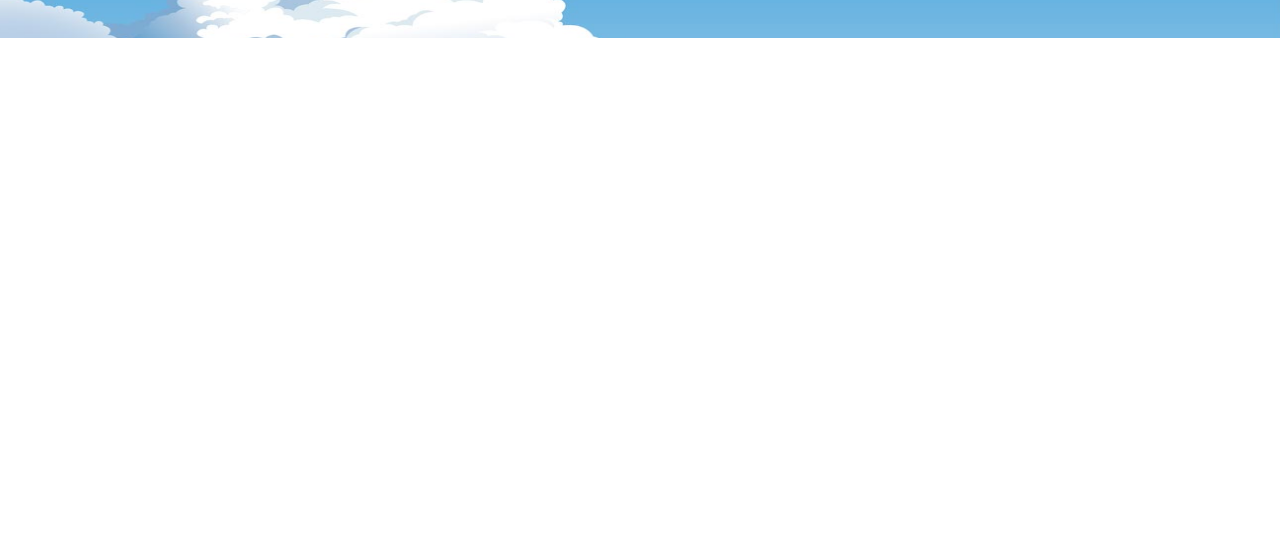
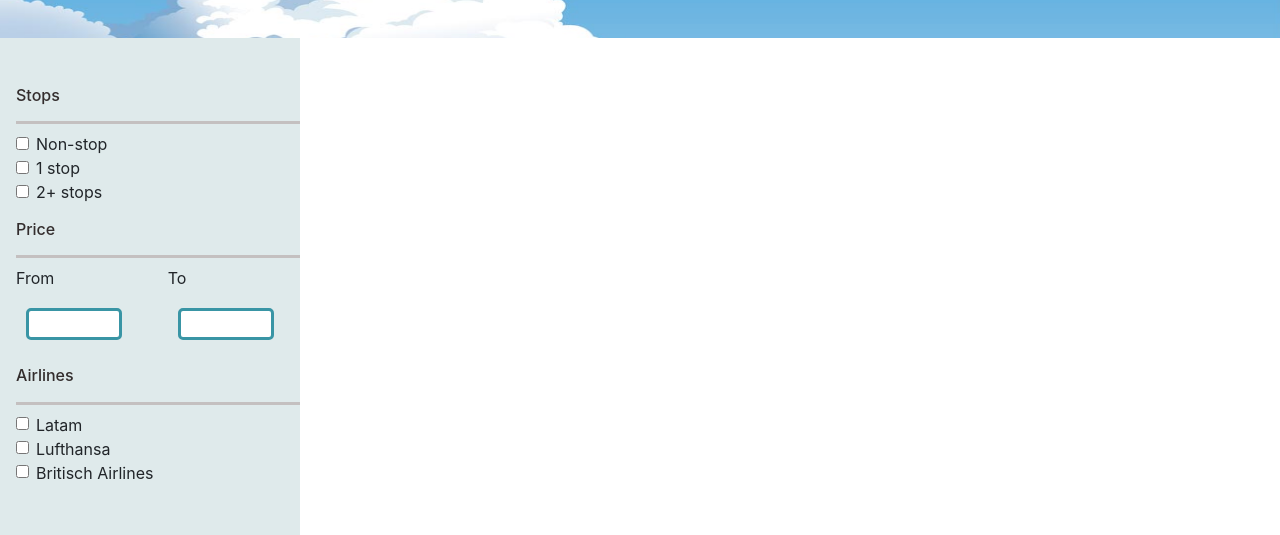
Before and after one commit to belcosta/Flight-with-us, a React (Create React App) app in the folder frontend/: page / in a window 1280 px wide. Shown: the part 255-790 px from the top of the page. Built offline with nearby package versions, Linux system fonts and the light colour scheme; no server answers.

Commit message:
Filterbar Component

```diff
--- a/frontend/src/App.jsx
+++ b/frontend/src/App.jsx
@@ -4,6 +4,7 @@ import "./App.css";
 import appContext from "./context";
 import FormDisplay from "./components/FormDisplay";
 import Results from "./components/Results";
+import Filterbar from "./components/Filterbar";
 
 function App() {
   const [search, setSearch] = useState({});
@@ -61,6 +62,7 @@ function App() {
     >
       <FormDisplay />
       {/* <Results /> */}
+      <Filterbar/>
     </appContext.Provider>
   );
 }
--- /dev/null
+++ b/frontend/src/components/Filterbar.jsx
@@ -0,0 +1,136 @@
+import React, { useContext, useState, useEffect } from "react";
+import Axios from "axios";
+import appContext from "../context";
+import "./filterbar.css";
+
+export default function Filterbar() {
+  const { filter, setFilter } = useContext(appContext);
+  const [stops, setStops] = useState({});
+  const [price, setPrice] = useState({ from: 0, to: 50000 });
+  const [companies, setCompanies] = useState([
+    "Latam",
+    "Lufthansa",
+    "Britisch Airlines",
+  ]);
+
+  //useEffect for companies -> for the Filter component
+
+  useEffect(() => {
+    Axios({
+      method: "GET",
+      url: "http://localhost:3500/flights/get/companies",
+    })
+      .then((res) => {
+        console.log(res);
+        setCompanies(res.data.companies);
+      })
+      .catch((err) => console.log(err));
+  }, []);
+
+  const getValueFilter = (e) => {
+    setFilter((prevFilter) => {
+      return { ...prevFilter, [e.target.name]: e.target.value };
+    });
+  };
+  return (
+    <appContext.Provider
+      value={{
+        filter,
+        setFilter,
+      }}
+    >
+      <form className="filter-block">
+        <div>
+          <div className="filter">
+            <h6>Stops</h6>
+            <div className="form-check">
+              <input
+                className="form-check-input"
+                id="noStop"
+                type="checkbox"
+                onClick={() => {
+                  setStops(0);
+                }}
+              />
+              <label className="form-check-label" htmlFor="noStop">
+                Non-stop
+              </label>
+            </div>
+            <div className="form-check">
+              <input
+                className="form-check-input"
+                id="1Stop"
+                type="checkbox"
+                onClick={() => {
+                  setStops(1);
+                }}
+              />
+              <label className="form-check-label" htmlFor="1Stop">
+                1 stop
+              </label>
+            </div>
+            <div className="form-check">
+              <input
+                className="form-check-input"
+                id="moreStops"
+                type="checkbox"
+                onClick={() => {
+                  setStops(2);
+                }}
+              />
+              <label className="form-check-label" htmlFor="moreStops">
+                2+ stops
+              </label>
+            </div>
+          </div>
+          <div className="filter">
+            <h6>Price</h6>
+            <div className="filter-price">
+              <div className="priceInput">
+                <label>From </label>
+                <input
+                  type="number"
+                  onClick={(e) => {
+                    e.preventDefault();
+                    setPrice({ from: e.target.value });
+                  }}
+                />
+              </div>
+              <div className="priceInput">
+                <label>To </label>
+                <input
+                  type="number"
+                  onClick={(e) => {
+                    e.preventDefault();
+                    setPrice({ to: e.target.value });
+                  }}
+                />
+              </div>
+            </div>
+          </div>
+
+          <div className="filter">
+            <h6>Airlines</h6>
+            {companies.map((companyName, index) => {
+              return (
+                <div className="form-check" key={index}>
+                  <input
+                    className="form-check-input"
+                    id={companyName}
+                    type="checkbox"
+                    onClick={(e) => {
+                      setCompanies([...companies, e.target.name]);
+                    }}
+                  />
+                  <label className="form-check-label" htmlFor={companyName}>
+                    {companyName}
+                  </label>
+                </div>
+              );
+            })}
+          </div>
+        </div>
+      </form>
+    </appContext.Provider>
+  );
+}
--- /dev/null
+++ b/frontend/src/components/filterbar.css
@@ -0,0 +1,33 @@
+.filter-block {
+  background-color: rgb(223, 234, 235);
+  display: block;
+  float: left;
+  width: 300px;
+  height: 90vh;
+  margin: 0 auto;
+  padding: 2rem 0 2rem 1rem;
+}
+.form-check {
+  display: flex;
+  align-content: space-around;
+}
+.filter-price {
+  display: inline-flex;
+}
+h6 {
+  color: rgb(51, 45, 45);
+  border-bottom: solid 3px rgb(196, 192, 192);
+  padding-top: 1rem;
+  padding-bottom: 1rem;
+}
+input[type="number"] {
+  width: 6rem;
+  border: 3px solid rgb(57, 149, 165);
+  border-radius: 5px;
+  margin: 10px;
+}
+input::-webkit-outer-spin-button,
+input::-webkit-inner-spin-button {
+  -webkit-appearance: none;
+  margin: 0;
+}
```
Also changed, not shown: 2 other files (tests, documents, lock files or other folders).
